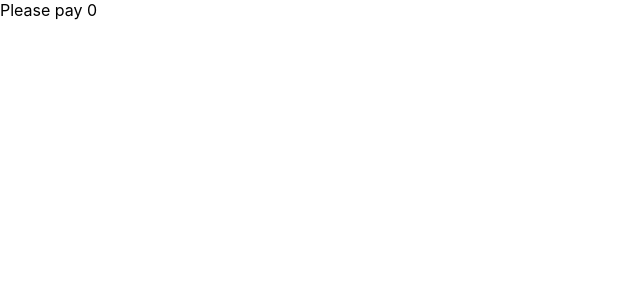
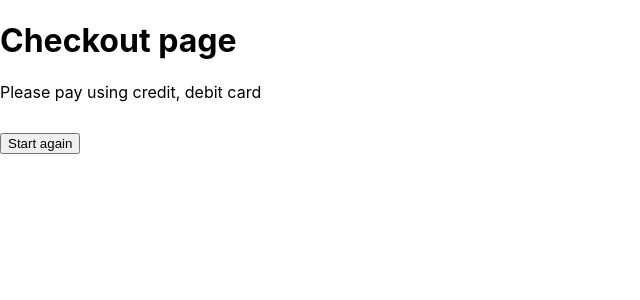
Before and after one commit to 0pankajkumar/OneAssureHiringFrontend, a React (Create React App) app in the folder my-app/: page /checkout in a window 1280 px wide. Shown: the top 300 px of the page, without its empty margins (0-640 px from the left). Built offline with nearby package versions, Linux system fonts and the light colour scheme.

Commit message:
made a static checkout page

```diff
--- a/my-app/src/App.js
+++ b/my-app/src/App.js
@@ -17,7 +17,7 @@ function App() {
               <Premium cartValue={cartValue} setCartValue={setCartValue} />
             }
           />
-          <Route path="checkout" element={<Checkout cartValue={cartValue} />} />
+          <Route path="checkout" element={<Checkout />} />
         </Routes>
       </BrowserRouter>
     </>
--- a/my-app/src/Checkout.js
+++ b/my-app/src/Checkout.js
@@ -1,3 +1,14 @@
 export default function Checkout({ cartValue }) {
-  return <>Please pay {cartValue}</>;
+  return (
+    <>
+      <h1>Checkout page</h1>
+      <section style={{ marginBottom: "30px" }}>
+        Please pay using credit, debit card
+      </section>
+
+      <form action="/">
+        <input type="submit" value="Start again" />
+      </form>
+    </>
+  );
 }
```
